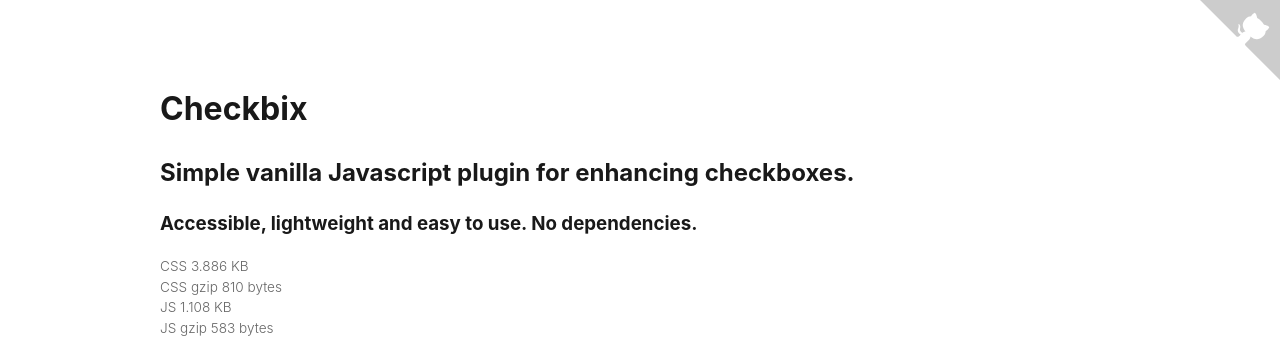
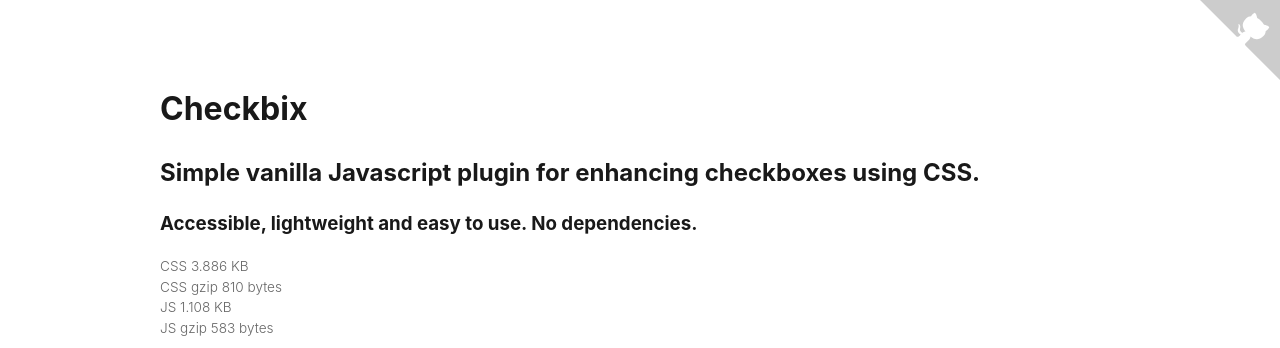
Before and after one commit to urre/checkbix, a website: page index.html in a window 1280 px wide. Shown: the top 348 px of the page. Drawn offline with nearby package versions, Linux system fonts and the light colour scheme; files that its build step writes are made by us from their sources.

Commit message:
Copy fix

```diff
--- a/index.html
+++ b/index.html
@@ -31,7 +31,7 @@
 <a href="https://github.com/urre/checkbix" class="github-corner"><svg width="80" height="80" viewBox="0 0 250 250" style="fill:#ccc; color:#fff; position: absolute; top: 0; border: 0; right: 0;"><path d="M0,0 L115,115 L130,115 L142,142 L250,250 L250,0 Z"></path><path d="M128.3,109.0 C113.8,99.7 119.0,89.6 119.0,89.6 C122.0,82.7 120.5,78.6 120.5,78.6 C119.2,72.0 123.4,76.3 123.4,76.3 C127.3,80.9 125.5,87.3 125.5,87.3 C122.9,97.6 130.6,101.9 134.4,103.2" fill="currentColor" style="transform-origin: 130px 106px;" class="octo-arm"></path><path d="M115.0,115.0 C114.9,115.1 118.7,116.5 119.8,115.4 L133.7,101.6 C136.9,99.2 139.9,98.4 142.2,98.6 C133.8,88.0 127.5,74.4 143.8,58.0 C148.5,53.4 154.0,51.2 159.7,51.0 C160.3,49.4 163.2,43.6 171.4,40.1 C171.4,40.1 176.1,42.5 178.8,56.2 C183.1,58.6 187.2,61.8 190.9,65.4 C194.5,69.0 197.7,73.2 200.1,77.6 C213.8,80.2 216.3,84.9 216.3,84.9 C212.7,93.1 206.9,96.0 205.4,96.6 C205.1,102.4 203.0,107.8 198.3,112.5 C181.9,128.9 168.3,122.5 157.7,114.1 C157.9,116.9 156.7,120.9 152.7,124.9 L141.0,136.5 C139.8,137.7 141.6,141.9 141.8,141.8 Z" fill="currentColor" class="octo-body"></path></svg></a><style>.github-corner:hover .octo-arm{animation:octocat-wave 560ms ease-in-out}@keyframes octocat-wave{0%,100%{transform:rotate(0)}20%,60%{transform:rotate(-25deg)}40%,80%{transform:rotate(10deg)}}@media (max-width:500px){.github-corner:hover .octo-arm{animation:none}.github-corner .octo-arm{animation:octocat-wave 560ms ease-in-out}}</style>
 
 	<h1>Checkbix</h1>
-	<h2>Simple vanilla Javascript plugin for enhancing checkboxes.</h2>
+	<h2>Simple vanilla Javascript plugin for enhancing checkboxes using CSS.</h2>
 	<h3>Accessible, lightweight and easy to use. No dependencies.</h3>
 	<div class="stats"></div>
 
```
